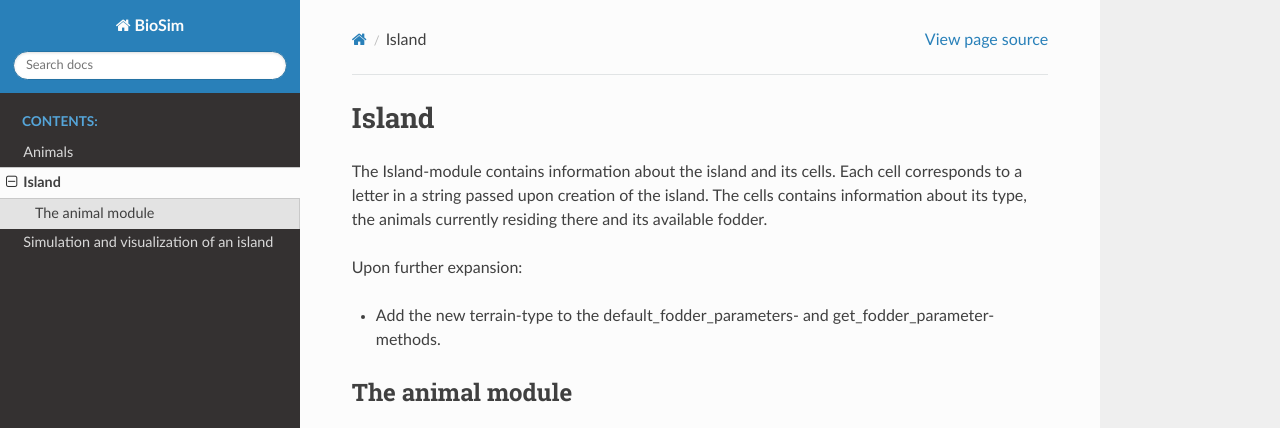
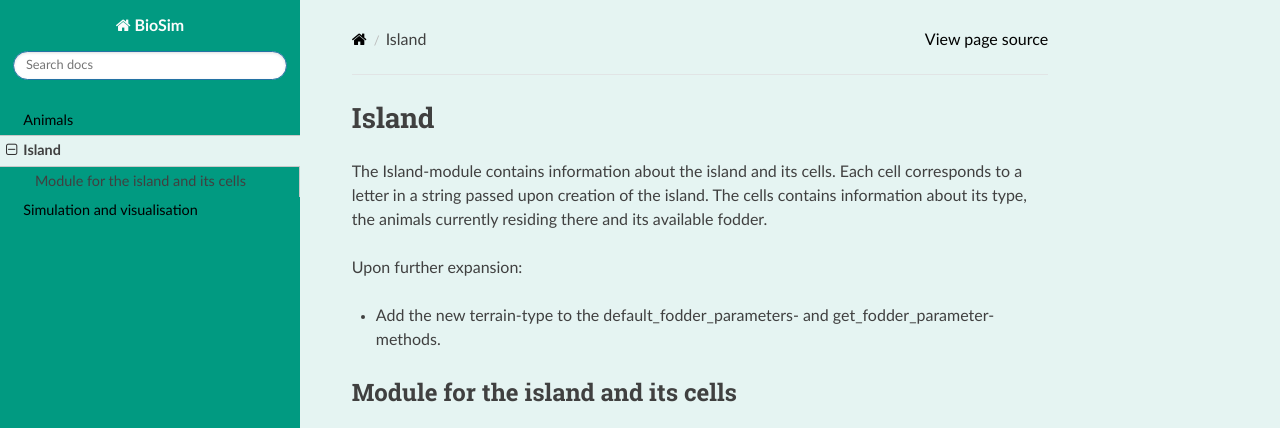
Before and after one commit to hallvardnmbu/ecosystem, a Sphinx documentation site: the page built from docs/island.rst, in a window 1280 px wide, cut to the strip 0-428 px from the top of the page. Built offline with Sphinx 7.4.7 and the Read the Docs theme 2.0.0, drawn with Linux system fonts in a browser that asks for light colours.

Commit message:
Super nice documentation page!

```diff
--- /dev/null
+++ b/docs/_static/custom.css
@@ -0,0 +1,100 @@
+/* Here I had some help from ChatGPT and Stackoverflow to wrap my head around all the different css-commands. */
+
+/* Background: */
+.wy-nav-content-wrap {
+    background: #E5F4F2;
+}
+.wy-nav-content {
+    background-color: #E5F4F2;
+}
+.wy-side-nav-search {
+    background-color: #019A81;
+}
+.wy-nav-side {
+    background: #019A81
+}
+
+/* Text: */
+.toctree-l1 {
+    color: #000000;
+    background-color: #019A81;
+}
+.toctree-l2 {
+    color: #000000;
+    background-color: #019A81;
+}
+.toctree-l3 {
+    color: #000000;
+    background-color: #019A81;
+}
+.toctree-l4 {
+    color: #000000;
+    background-color: #019A81;
+}
+.docutils.literal.notranslate {
+    color: #000000;
+}
+.wy-menu-vertical li:hover a {
+    color: #000000;
+}
+.wy-menu-vertical a {
+    color: #000000;
+}
+a {
+    color: #000000;
+}
+a:visited {
+    color: #000000;
+}
+a:hover {
+    text-decoration: underline !important;
+    color: #000000;
+}
+.property {
+    color: #000000;
+}
+.sig-param {
+    color: #000000;
+}
+.sig-paren {
+    color: #000000;
+}
+
+/* Dropdown menu (current): */
+.wy-menu-vertical a:hover {
+    background-color: #E5F4F2;
+}
+.wy-menu-vertical li.current li.current a:hover,
+.wy-menu-vertical li.toctree-l1.current > a:hover,
+.wy-menu-vertical li.toctree-l2.current > a:hover,
+.wy-menu-vertical li.toctree-l3.current > a:hover,
+.wy-menu-vertical li.toctree-l4.current > a:hover,
+.wy-menu-vertical li.current > a:hover {
+    background-color: #E5F4F2;
+}
+.wy-menu-vertical li.current li.current a,
+.wy-menu-vertical li.toctree-l1.current > a,
+.wy-menu-vertical li.toctree-l2.current > a,
+.wy-menu-vertical li.toctree-l1.current li.toctree-l3.current > a,
+.wy-menu-vertical li.toctree-l2.current li.toctree-l4.current > a,
+.wy-menu-vertical li.current > a {
+    background-color: #E5F4F2;
+}
+.pre {
+    background-color: transparent;
+}
+
+/* Dropdown menu (not current): */
+.wy-menu-vertical li.current li:not(.current) a,
+.wy-menu-vertical li.toctree-l1:not(.current) > a,
+.wy-menu-vertical li.toctree-l2:not(.current) > a,
+.wy-menu-vertical li.toctree-l3:not(.current) > a,
+.wy-menu-vertical li.toctree-l4:not(.current) > a,
+.wy-menu-vertical li.current:not(.current) > a {
+    background-color: #019A81;
+}
+.wy-menu-vertical li.current li.toctree-l3:not(.current) > a,
+.wy-menu-vertical li.current li.toctree-l3:not(.current) li.toctree-l4:not(.current) > a,
+.wy-menu-vertical li.current li.toctree-l4:not(.current) > a {
+    background-color: #019A81;
+}
--- a/docs/animals.rst
+++ b/docs/animals.rst
@@ -12,8 +12,8 @@ Upon further expansion:
 
 * Update the graphics-method in graphics.py to include the new species.
 
-The animal module
------------------
+Module for the species on the island
+------------------------------------
 .. automodule:: biosim.animals
     :members:
     :undoc-members:
--- a/docs/conf.py
+++ b/docs/conf.py
@@ -54,13 +54,18 @@ exclude_patterns = ['_build', 'Thumbs.db', '.DS_Store']
 
 # The theme to use for HTML and HTML Help pages.  See the documentation for
 # a list of builtin themes.
-#
+
 html_theme = 'sphinx_rtd_theme'
 
 # Add any paths that contain custom static files (such as style sheets) here,
 # relative to this directory. They are copied after the builtin static files,
 # so a file named "default.css" will overwrite the builtin "default.css".
 html_static_path = ['_static']
+html_css_files = ['custom.css']
+
+# html_theme_options = {
+#     'style_nav_header_background': '#019A81'
+# }
 
 
 # -- Extension configuration -------------------------------------------------
--- a/docs/index.rst
+++ b/docs/index.rst
@@ -12,8 +12,8 @@ simple biological simulation, and is designed to be easily extendable. The packa
 customisable, and easy to use.
 
 .. toctree::
-   :maxdepth: 2
-   :caption: Contents:
+   :maxdepth: 3
+   :hidden:
 
    animals
    island
--- a/docs/island.rst
+++ b/docs/island.rst
@@ -9,8 +9,8 @@ Upon further expansion:
 
 * Add the new terrain-type to the default_fodder_parameters- and get_fodder_parameter-methods.
 
-The animal module
------------------
+Module for the island and its cells
+-----------------------------------
 .. automodule:: biosim.island
     :members:
     :undoc-members:
--- a/docs/simulation.rst
+++ b/docs/simulation.rst
@@ -1,5 +1,5 @@
-Simulation and visualization of an island
-=========================================
+Simulation and visualisation
+============================
 
 The Simulation-module is the main module of the island-project. It initiates the simulation and
 visualises the results.
@@ -8,8 +8,8 @@ Upon further expansion:
 
 * See the modules :mod:`animals` and :mod:`island` for instructions.
 
-The simulation module
----------------------
+Module for simulating and visualising an island with animals
+------------------------------------------------------------
 .. automodule:: biosim.simulation
     :members:
     :undoc-members:
```
Also changed, not shown: 1 other file.
